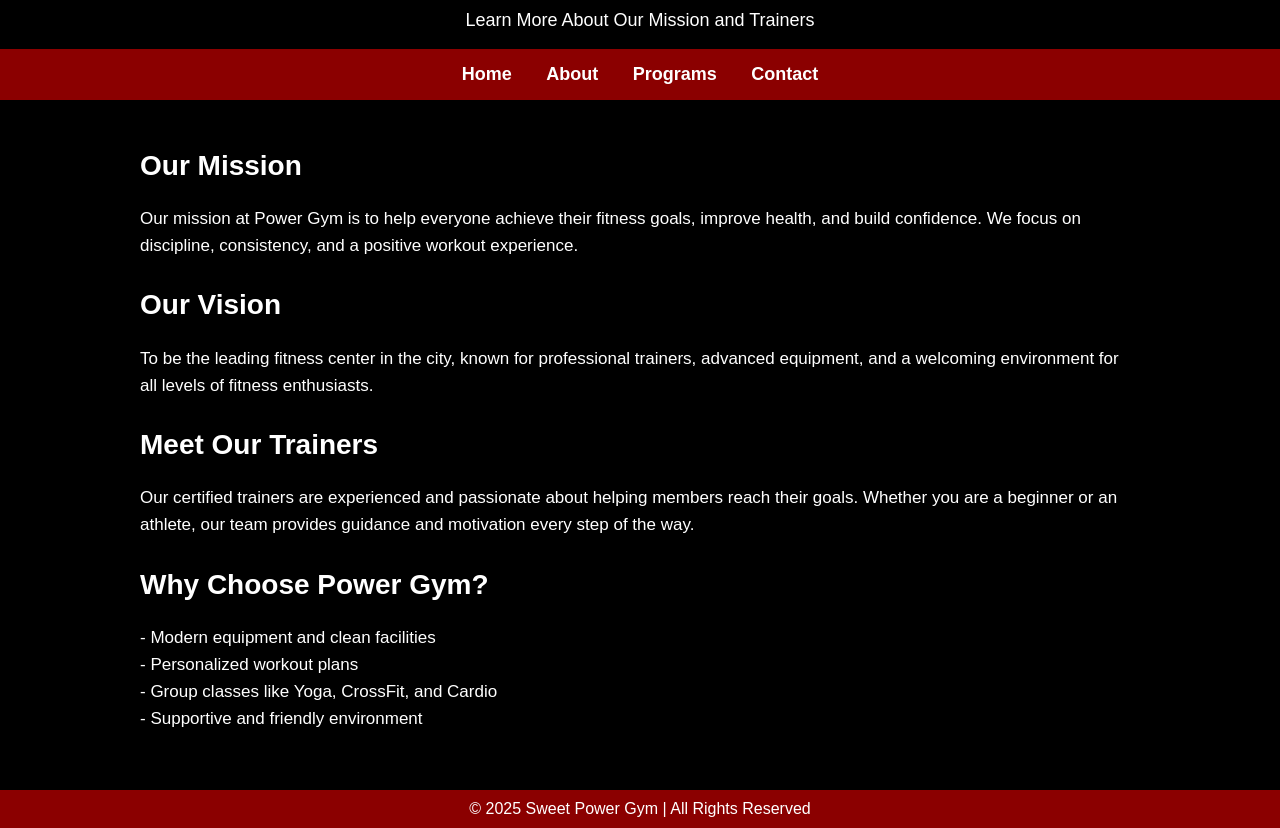
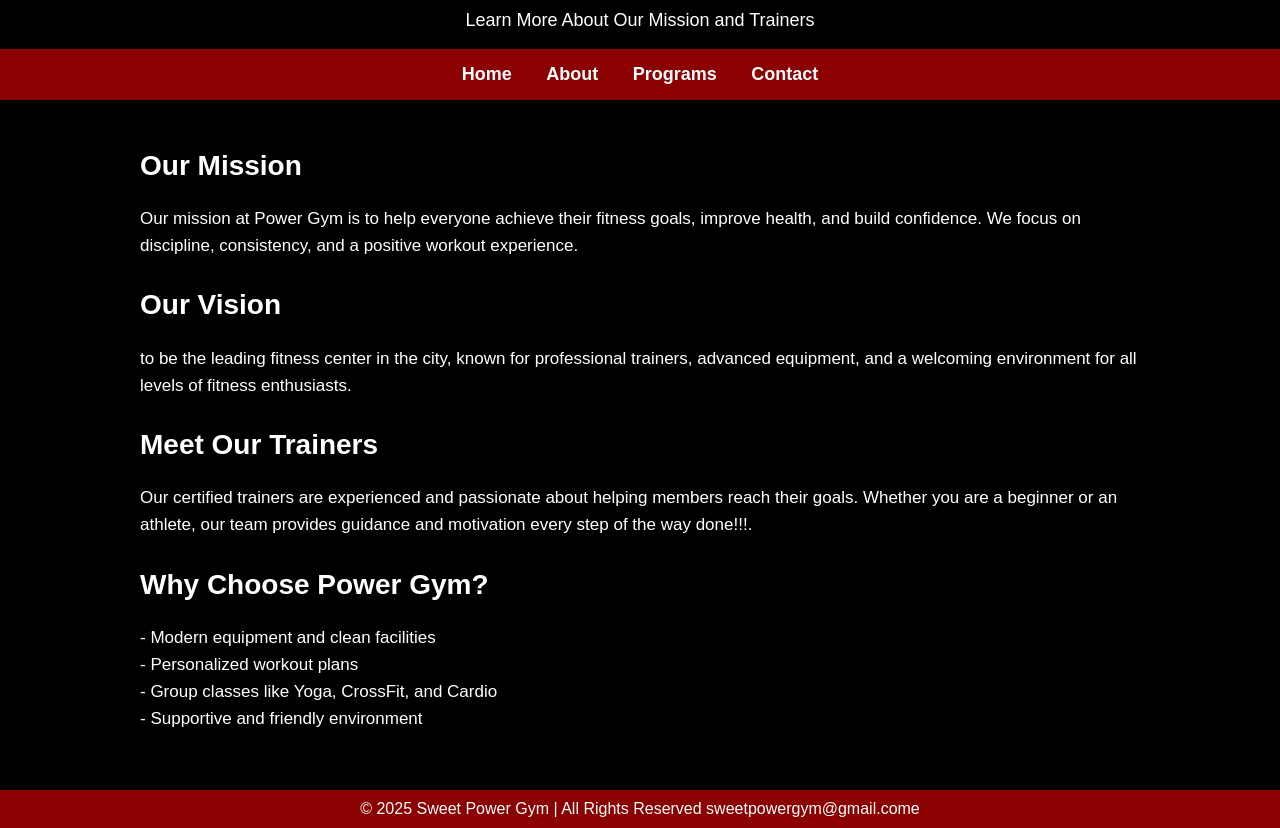
Before and after one commit to kaleb44911/sweet-power-gym6, a plain HTML site: page about.html in a window 1280 px wide. Shown: the part 95-923 px from the top of the page. Drawn offline with Linux system fonts and the light colour scheme.

Commit message:
Update about.html

```diff
--- a/about.html
+++ b/about.html
@@ -15,7 +15,7 @@
             text-align: center;
             font-size: 46px;
             margin-top: 20px;
-            animation: fadeIn 2s;
+            animation: fadeIn 1s;
         }
 
         p.subtitle {
@@ -112,7 +112,7 @@
 
         <h2>Our Vision</h2>
         <p>
-            To be the leading fitness center in the city, known for
+            to be the leading fitness center in the city, known for
             professional trainers, advanced equipment, and a welcoming
             environment for all levels of fitness enthusiasts.
         </p>
@@ -122,7 +122,7 @@
             Our certified trainers are experienced and passionate about
             helping members reach their goals. Whether you are a beginner
             or an athlete, our team provides guidance and motivation every
-            step of the way.
+            step of the way done!!!.
         </p>
 
         <h2>Why Choose Power Gym?</h2>
@@ -137,6 +137,7 @@
 
     <footer>
         © 2025 Sweet Power Gym | All Rights Reserved
+              sweetpowergym@gmail.come
     </footer>
 
 </body>
```
